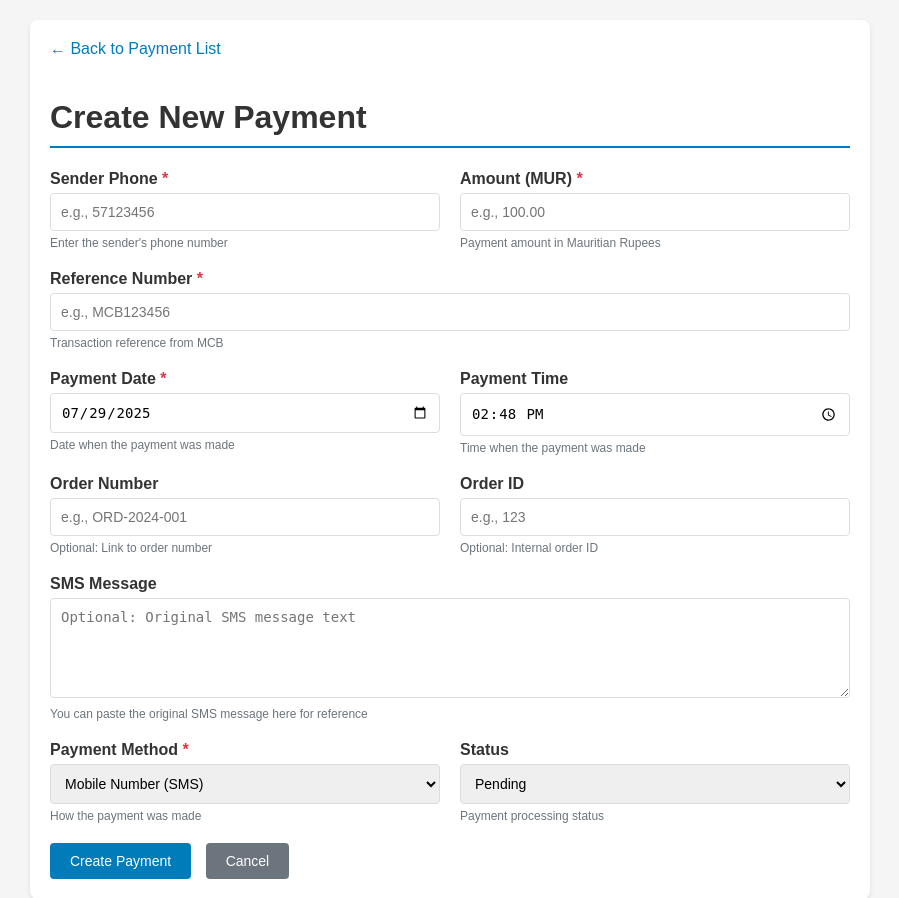
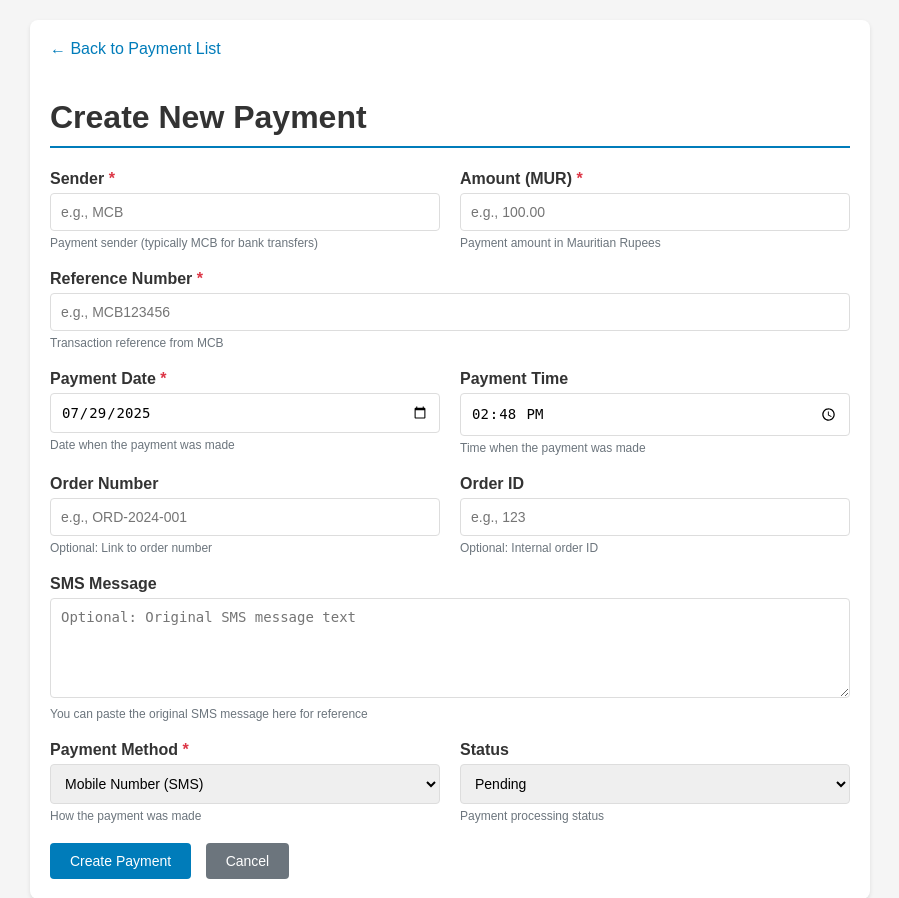
Before and after one commit to voodootuna/mcbjuicesmstracker, a PHP site: page /views/new_payment.php in a window 1280 px wide. Shown: the top 898 px of the page, without its empty margins (190-1089 px from the left). Run offline with PHP 8.4, Linux system fonts and the light colour scheme.

Commit message:
create payment sender type

```diff
--- a/views/new_payment.php
+++ b/views/new_payment.php
@@ -51,10 +51,10 @@
         <form method="POST" action="/admin/new">
             <div class="form-row">
                 <div class="form-group">
-                    <label>Sender Phone <span class="required">*</span></label>
+                    <label>Sender <span class="required">*</span></label>
                     <input type="text" name="sender" value="<?= $_POST['sender'] ?? '' ?>" required
-                           placeholder="e.g., 57123456" pattern="[0-9]+" title="Enter phone number without spaces or special characters">
-                    <div class="help-text">Enter the sender's phone number</div>
+                           placeholder="e.g., MCB">
+                    <div class="help-text">Payment sender (typically MCB for bank transfers)</div>
                 </div>
 
                 <div class="form-group">
```
Also changed, not shown: views/edit_payment.php (+5 -5 lines).
